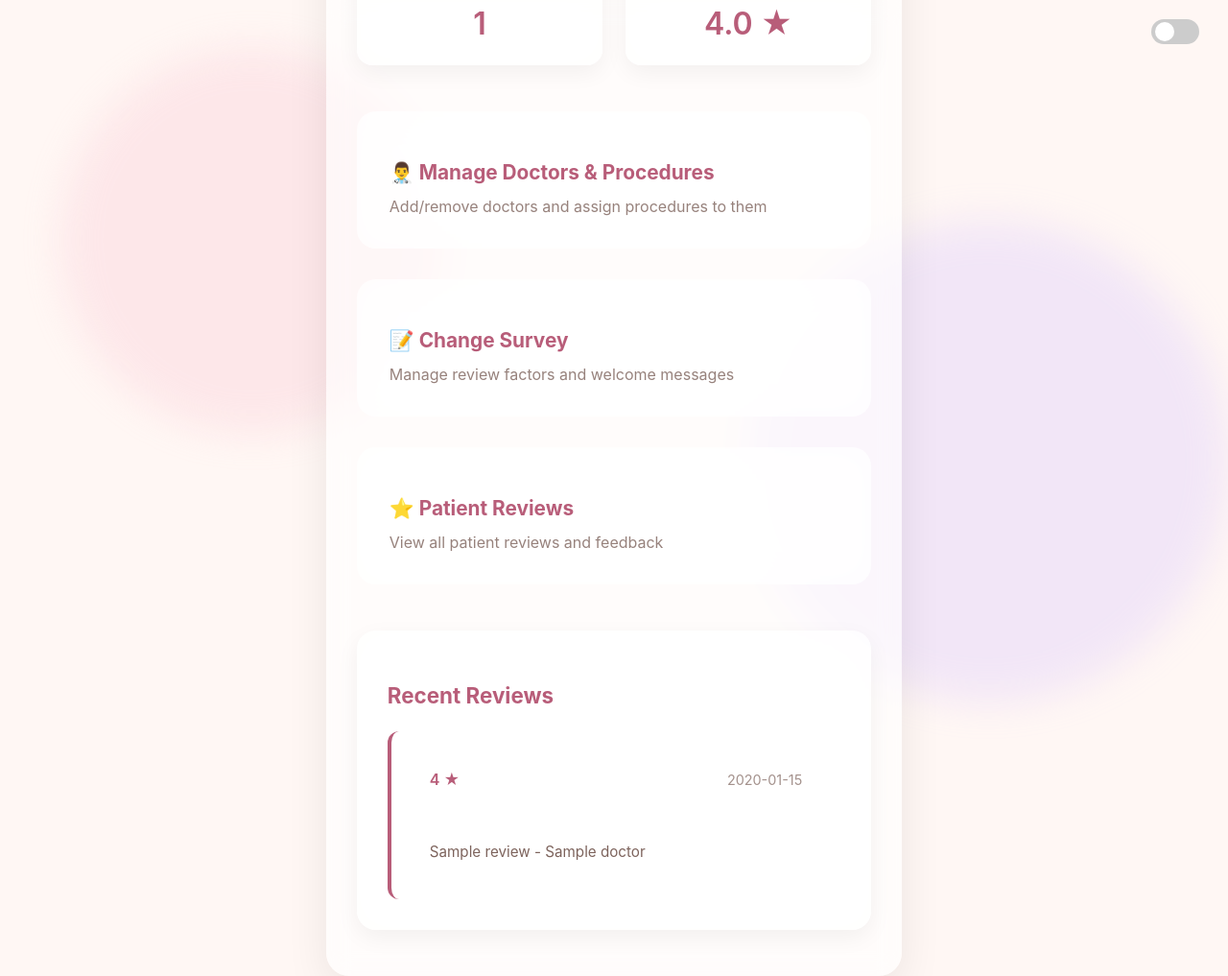
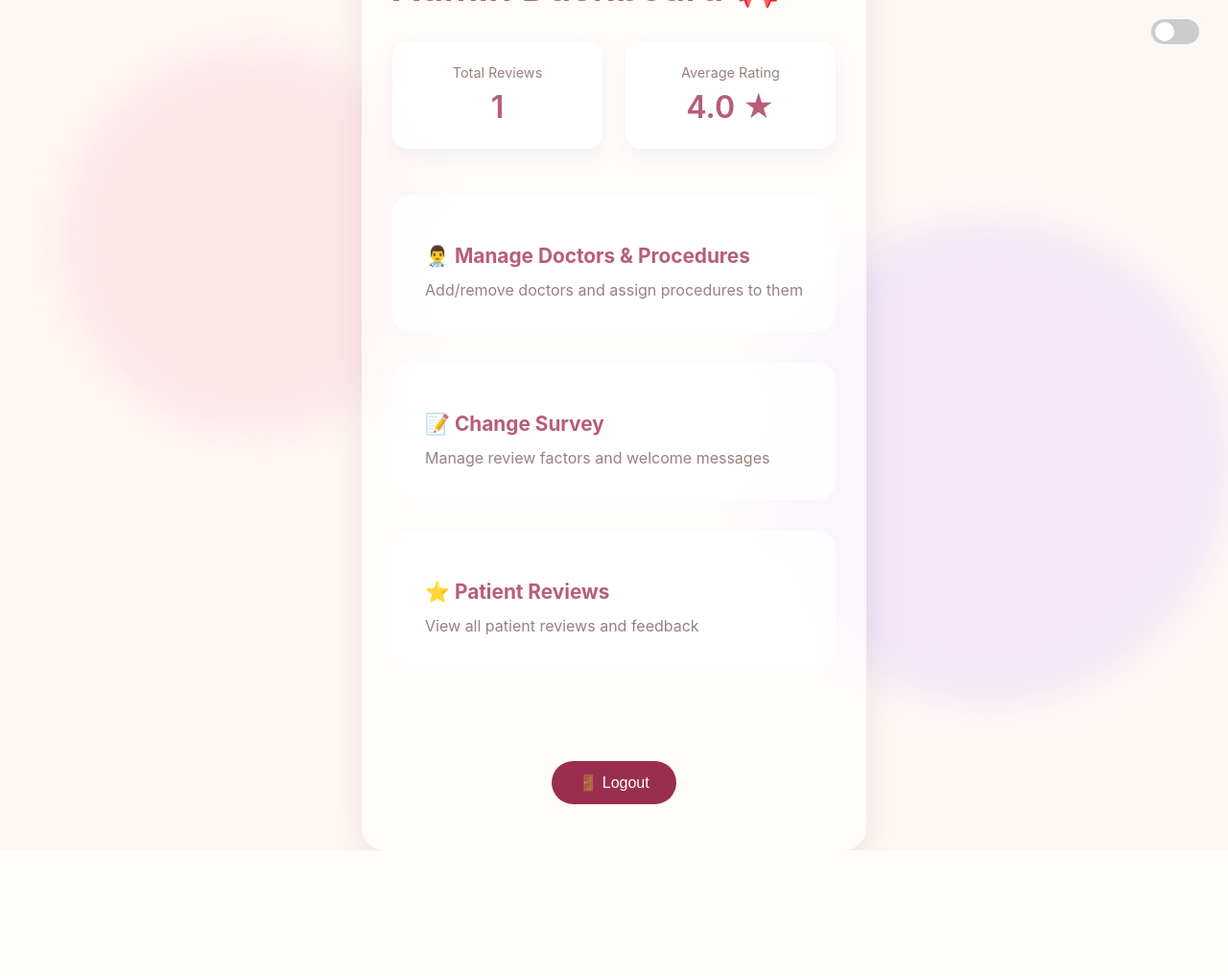
Before and after one commit to Saleh-Abd-Elrahman/Clinic_Rev, a FastAPI app: template templates/admin.html in a window 1280 px wide. Shown: the whole page at 96% size. After the commit the page ends 886 px from the top, so only its background shows below. Run offline with FastAPI, Linux system fonts and the light colour scheme; the template is opened without the code that fills it: most values are stand-ins (such as "Sample title", 1, 10 or a date in 2020).

Commit message:
fixed until admin main selection

```diff
--- a/static/css/style.css
+++ b/static/css/style.css
@@ -310,6 +310,14 @@
   .logout-button:hover {
     background: #7d2a40;
     transform: scale(1.03);
+  }
+
+  /* Logout Section */
+  .logout-section {
+    text-align: center;
+    margin-top: 1rem;
+    padding-top: 0rem;
+    border-top: 1px solid rgba(255, 255, 255, 0.1);
   }
 
   /* ===== ADMIN DASHBOARD STYLES ===== */
--- a/templates/admin.html
+++ b/templates/admin.html
@@ -23,9 +23,6 @@
     <div class="admin-container">
         <div class="admin-header">
             <h1 class="admin-title">Admin Dashboard 🎀</h1>
-            <form action="/logout" method="POST" style="display: inline;">
-                <button type="submit" class="logout-button">🚪 Logout</button>
-            </form>
         </div>
 
         <!-- Stats Overview -->
@@ -58,22 +55,11 @@
             </div>
         </div>
 
-        <!-- Recent Reviews Preview -->
-        <div class="recent-reviews-section">
-            <h3>Recent Reviews</h3>
-            <div class="reviews-list">
-                {% for review in recent_reviews[:5] %}
-                <div class="review-entry">
-                    <div class="review-header">
-                        <span class="review-rating">{{ review.rating }} ★</span>
-                        <span class="review-date">{{ review.created_at.strftime('%Y-%m-%d') }}</span>
-                    </div>
-                    <p class="review-details">{{ review.patient_name }} - {{ review.doctor.name if review.doctor else 'Unknown' }}</p>
-                </div>
-                {% else %}
-                <p>No reviews yet.</p>
-                {% endfor %}
-            </div>
+        <!-- Logout Section -->
+        <div class="logout-section">
+            <form action="/logout" method="POST">
+                <button type="submit" class="logout-button">🚪 Logout</button>
+            </form>
         </div>
     </div>
 </body>
```
